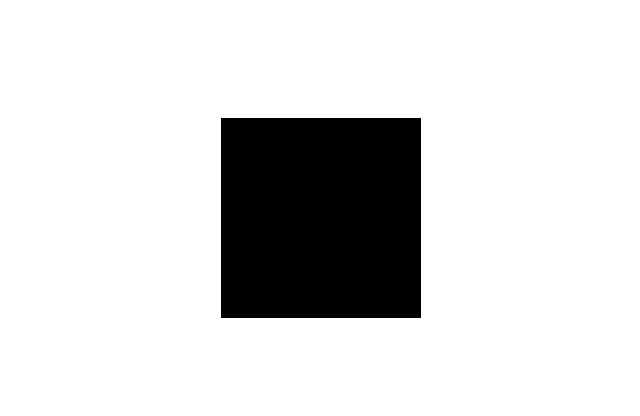
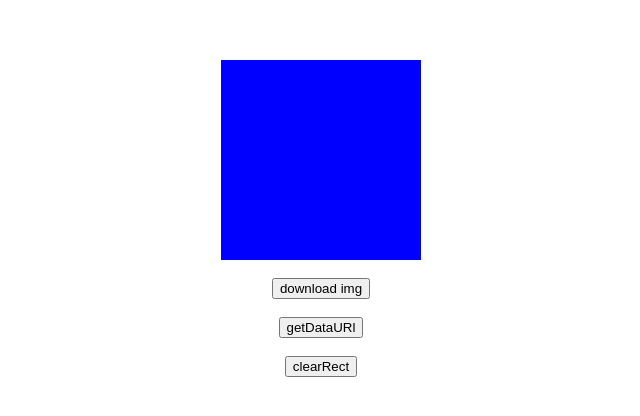
Before and after one commit to enolaved/signature-board, a website: page index.html in a window 1280 px wide. Shown: the part 182-598 px from the top of the page, without its empty margins (319-959 px from the left). Drawn offline with Linux system fonts and the light colour scheme.

Commit message:
feat: 调整签名白的划线方式，提供了获取图片url方法，下载图片，以及充值画布的方法

```diff
--- a/index.html
+++ b/index.html
@@ -16,16 +16,42 @@
     width: 100vw;
     height: 100vh;
   }
-  #root {
+  #container {
+    display: flex;
+    justify-content: center;
+    align-items: center;
+    flex-direction: column;
+  }
+  #signature {
     width: 200px;
     height: 200px;
   }
 </style>
 <body>
-<div id="root"></div>
+<div id="container">
+  <div id="signature"></div>
+  <br>
+  <button onclick="downloadImg()">download img</button>
+  <br>
+  <button onclick="getDataUrl()">getDataURl</button>
+  <br>
+  <button onclick="clearRect()">clearRect</button>
+</div>
 <script src="./src/index.js"></script>
 <script>
-  new SignatureBoard(document.getElementById("root"))
+  const o = new SignatureBoard(document.getElementById("signature"), {
+    lineWidth: 5,
+    fillStyle: 'blue'
+  })
+  function downloadImg() {
+    o.downloadImg()
+  }
+  function getDataUrl() {
+    console.log(o.getDataUrl())
+  }
+  function clearRect() {
+    o.clear()
+  }
 </script>
 </body>
 </html>
--- a/src/index.js
+++ b/src/index.js
@@ -1,46 +1,75 @@
 const dft = {
   fillStyle: 'black',
-  strokeStyle: 'red'
+  strokeStyle: 'red',
+  lineWidth: 2,
+  imgType: 'image/PNG'
 }
 
 class SignatureBoard {
-  constructor(el) {
-    this.parent = el
+  constructor(el, opts) {
+    // canvas context
     this.ctx = null
-    const parentW = this.parent.clientWidth
-    const parentH = this.parent.clientHeight
-    const canvas = document.createElement('canvas')
-    canvas.width = parentW
-    canvas.height = parentH
-    canvas.id = '$$signature'
-    this.parent.appendChild(canvas)
+    this.opts = opts || {}
+    this.canDraw = false
 
-    if (canvas.getContext('2d')) {
-      this.ctx = canvas.getContext('2d')
-      this.ctx.fillStyle = dft.fillStyle
-      this.ctx.fillRect(0, 0, parentW, parentH)
+    const parentW = el.clientWidth
+    const parentH = el.clientHeight
+
+    this.canvas = document.createElement('canvas')
+    this.canvas.width = parentW
+    this.canvas.height = parentH
+
+    el.appendChild(this.canvas)
+
+    if (this.canvas.getContext('2d')) {
+      this.ctx = this.canvas.getContext('2d')
+      this.initCanvas()
     } else {
       throw Error('The browser dont support canvas!')
     }
 
-    canvas.addEventListener('mouseenter', (e) => {
+    this.canvas.addEventListener('mousedown', (e) => {
+      this.canDraw = true
       this.ctx.beginPath()
       this.ctx.moveTo(e.offsetX, e.offsetY)
     })
-    canvas.addEventListener('mousemove', (e) => {
+    this.canvas.addEventListener('mousemove', (e) => {
+      if (!this.canDraw) return
       requestAnimationFrame(() => {
         this.draw(e.offsetX, e.offsetY)
       })
     })
-    canvas.addEventListener('mouseleave', () => {
+    this.canvas.addEventListener('mouseup', () => {
       this.ctx.closePath()
+      this.canDraw = false
     })
+  }
+
+  initCanvas() {
+    this.ctx.fillStyle = this.opts.fillStyle ?? dft.fillStyle
+    this.ctx.fillRect(0, 0, this.canvas.width, this.canvas.height)
   }
 
   draw(x, y) {
     this.ctx.lineTo(x, y)
-    this.ctx.lineWidth = 2
-    this.ctx.strokeStyle = dft.strokeStyle
+    this.ctx.lineWidth = this.opts.lineWidth ?? dft.lineWidth
+    this.ctx.strokeStyle = this.opts.strokeStyle ?? dft.strokeStyle
     this.ctx.stroke()
   }
+
+  getDataUrl() {
+    return this.canvas.toDataURL(this.opts.imgType ?? dft.imgType)
+  }
+
+  downloadImg() {
+    const url = this.getDataUrl()
+    const aTag = document.createElement('a')
+    aTag.download = 'true'
+    aTag.href = url
+    aTag.click()
+  }
+
+  clear() {
+    this.initCanvas()
+  }
 }
```
Lines whose indentation alone changed are shown as unchanged.
